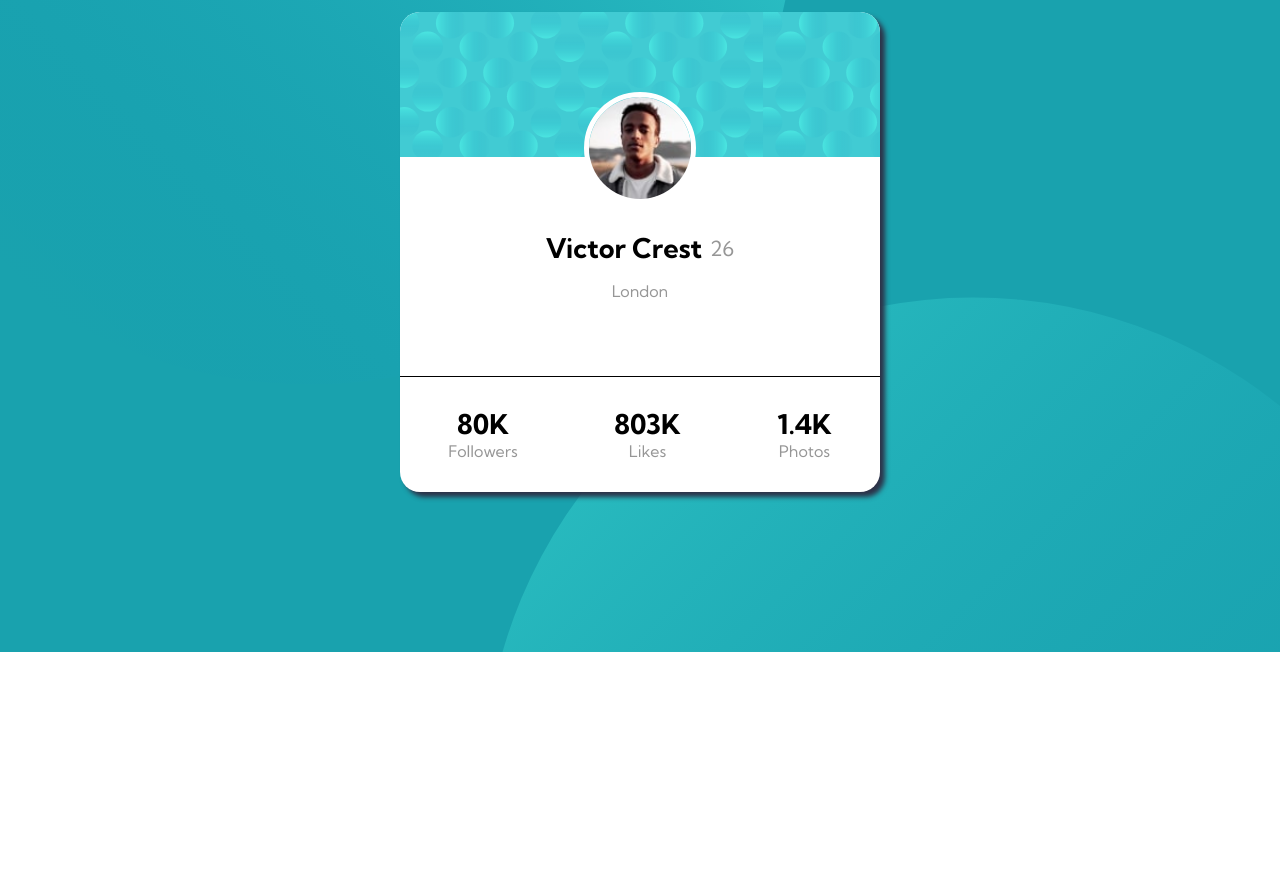
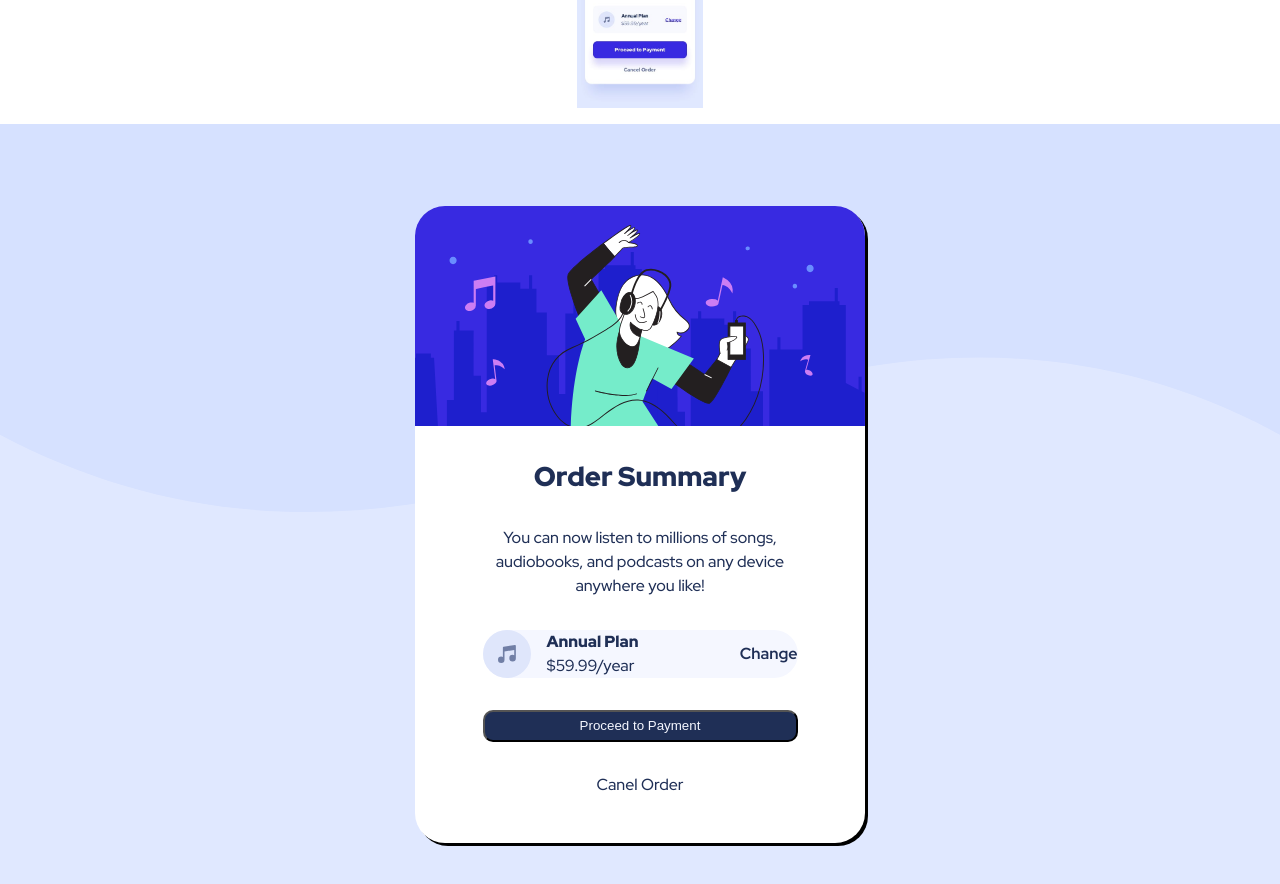
Before and after one commit to DJTwoTone/frontendmentor, a React (Create React App) app: page / in a window 1280 px wide. Shown: the part 420-1304 px from the top of the page. Before the commit the page ends 1072 px from the top, so only its background shows below. Built offline with nearby package versions, Linux system fonts and the light colour scheme.

Commit message:
polishing ordersummary component

```diff
--- a/public/index.html
+++ b/public/index.html
@@ -16,6 +16,7 @@
   <link rel="preconnect" href="https://fonts.googleapis.com">
   <link rel="preconnect" href="https://fonts.gstatic.com" crossorigin>
   <link href="https://fonts.googleapis.com/css2?family=Kumbh+Sans:wght@400;700&display=swap" rel="stylesheet">
+  <link href="https://fonts.googleapis.com/css2?family=Red+Hat+Display:wght@500;700;900&display=swap" rel="stylesheet">
 
   <title>Frontend Master Practice</title>
 </head>
--- a/src/App.js
+++ b/src/App.js
@@ -5,8 +5,8 @@ function App() {
   return (
     <div className="App">
       <GlobalStyle />
-      <ProfileCardComponentPage />
-      {/* <OrderSummaryComponentPage /> */}
+      {/* <ProfileCardComponentPage /> */}
+      <OrderSummaryComponentPage />
       {/* <StatsPreviewCardPage /> */}
       {/* <ThreeColumnPreviewCardComponentPage /> */}
       {/* <FAQAccordionCardPage /> */}
--- a/src/challenges/OrderSummaryComponent/elements.js
+++ b/src/challenges/OrderSummaryComponent/elements.js
@@ -3,7 +3,8 @@ import mobileBg from './assets/pattern-background-mobile.svg';
 import desktopBg from './assets/pattern-background-desktop.svg';
 
 export const Background = styled.div`
-    background: hsl(225, 100%, 94%) url(${mobileBg}) no-repeat fixed top left;
+    background: hsl(225, 100%, 94%) no-repeat top center;
+    background-image: url(${mobileBg});
     background-size: 100% auto;
     width: 100%;
     height: 100vh;
@@ -26,23 +27,33 @@ export const CardWrapper = styled.div`
     flex-direction: column;
     align-items: center;
 
+
     @media only screen and (min-width: 426px) {
         width: 28.125rem;
     }
+
+    font-family: 'Red Hat Display', sans-serif;
+    color: hsl(223, 47%, 23%);
+
 `;
 
 export const TopImage = styled.img`
-    border-radius: 30px 30px 0 0 ;
+    border-radius: 30px 30px 0 0;
+    width: 100%;
+    height: auto;
 `;
 
 export const SummaryTitle = styled.h2`
-    font-size: 2rem;
+    font-size: 1.7rem;
     font-weight: 900;
+    margin-top: 2rem;
 `;
 
 export const SummaryText = styled.p`
-    width: 60%;
+    width: 70%;
     text-align: center;
+    margin-top: 2rem;
+    line-height: 1.5rem;
 `;
 
 export const PlanArea = styled.div`
@@ -50,19 +61,23 @@ export const PlanArea = styled.div`
     border-radius: 30px;
     background: hsl(225, 100%, 98%);
     display: flex;
+    margin-top: 2rem;
+    justify-content: space-around;
+    align-items: center;
 
 `;
 
 export const PlanIcon = styled.img`
-
+    margin-right: 1rem;
 `;
 
 export const PlanDetails = styled.div`
-
+    margin-right: auto;
+    line-height: 1.5rem;
 `;
 
 export const PlanTitle = styled.p`
-
+    font-weight: 900;
 `;
 
 export const PlanPrice = styled.p`
@@ -70,15 +85,37 @@ export const PlanPrice = styled.p`
 `;
 
 export const ChangePlanLink = styled.a`
+    color: hsl(223, 47%, 23%);
+    font-weight: 700;
+    cursor: pointer;
+    &:hover {
+        color: hsl(224, 23%, 55%);
+    }
 
 `;
 
 export const PaymentBtn = styled.button`
     width: 70%;
-    border-radius: 30px;
-    background: hsl(245, 75%, 52%);
+    border-radius: 10px;
+    background: hsl(223, 47%, 23%);
+    margin-top: 2rem;
+    color: hsl(225, 100%, 98%);
+    height: 2rem;
+    cursor: pointer;
+
+    &:hover {
+        background: hsl(224, 23%, 55%);
+    }
+
 `;
 
 export const CancelLink = styled.a`
+    cursor: pointer;
+    margin-top: 2rem;
+    margin-bottom: 3rem;
+
+    &:hover {
+        font-weight: 700;
+    }
 
 `;
--- a/src/pages/OrderSummaryComponentPage/OrderSummaryComponentPage.js
+++ b/src/pages/OrderSummaryComponentPage/OrderSummaryComponentPage.js
@@ -1,15 +1,26 @@
 import React from 'react';
 import { OrderSummaryComponent } from '../../challenges';
 import { ChallengeContainer } from '../../globalComponents/globalComponents.elements';
+import { StarterImages } from '../../globalComponents';
 
+const imgCache = {};
+
+function importAll(r) {
+    r.keys().forEach((key) => (imgCache[key] = r(key)));
+}
+importAll(require.context("./assets", false, /\.(png|jpe?g|svg)$/));
+
+const images = Object.entries(imgCache).map(module => module[1].default);
 
 function OrderSummaryComponentPage() {
     return (
-        <div>
+        <>
+            <StarterImages images={images}/>
+
             <ChallengeContainer>
                 <OrderSummaryComponent />
             </ChallengeContainer>
-        </div>
+        </>
     )
 }
 
```
